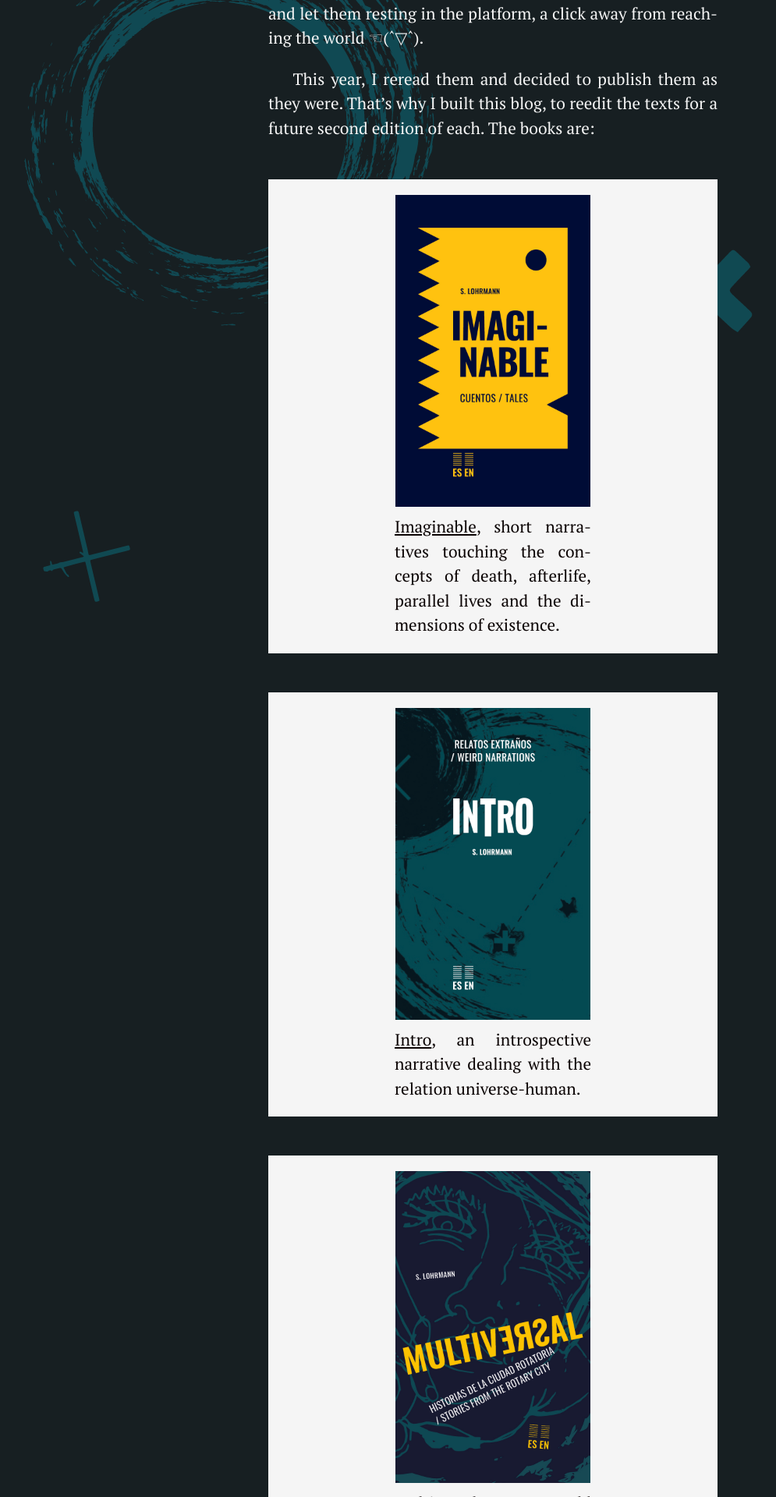
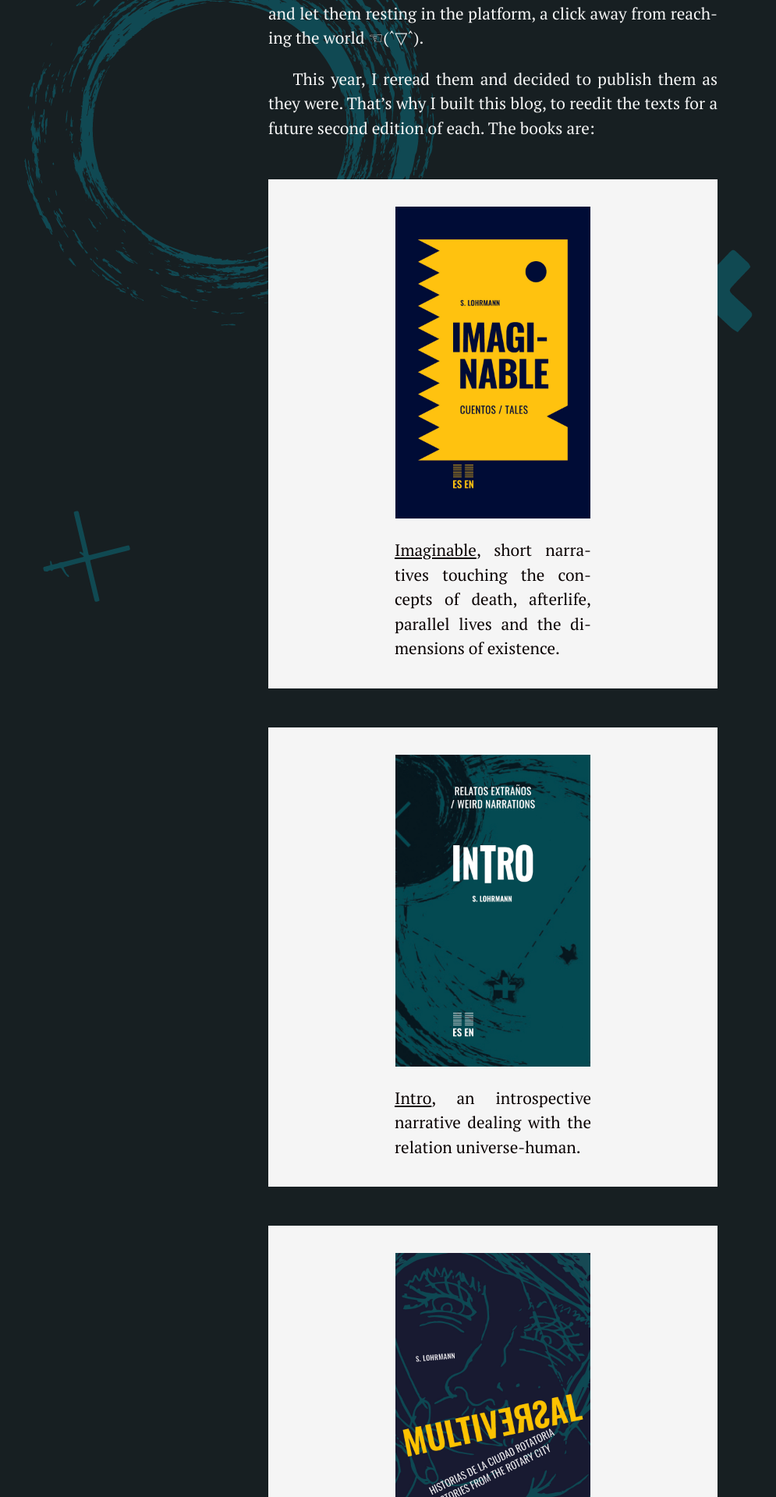
Before and after one commit to silvialohrmann/editorial, a Jekyll site: the page built from about.md, in a window 1280 px wide. Shown: the part 1490-3410 px from the top of the page at 78% size, without its empty margins (8-1003 px from the left). Built offline with Jekyll 4.4.1, drawn with Linux system fonts in a browser that asks for light colours.

Commit message:
Update about.md

```diff
--- a/about.md
+++ b/about.md
@@ -20,16 +20,16 @@
 This year, I reread them and decided to publish them as they were. That's why I built this blog, to reedit the texts for a future second edition of each. The books are:
 <div style="margin:auto;">
  <div style="margin:50px auto; padding:10px; background: whitesmoke;" id="imaginable">
-<img style="margin:10px auto;" src="/assets/images/Imaginable%20-%20cover.jpg" alt="Imaginable" width="250">
-<p style="max-width:12em; color:#0b0404; margin:0 auto 10px;"><a style="color:#0b0404;" href="https://editorial.silvialohrmann.com/categories/#Imaginable">Imaginable</a>, short narratives touching the concepts of death, afterlife, parallel lives and the dimensions of existence.</p>
+<img style="margin:25px auto;" src="/assets/images/Imaginable%20-%20cover.jpg" alt="Imaginable" width="250">
+<p style="max-width:12em; color:#0b0404; margin:0 auto 25px;"><a style="color:#0b0404;" href="https://editorial.silvialohrmann.com/categories/#Imaginable">Imaginable</a>, short narratives touching the concepts of death, afterlife, parallel lives and the dimensions of existence.</p>
  </div>
  <div style="margin:50px auto; padding:10px; background: whitesmoke;" id="intro">
-<img style="margin:10px auto;" src="/assets/images/Intro%20-%20cover.jpg" alt="Intro" width="250">
-<p style="max-width:12em; color:#0b0404; margin:0 auto 10px;"><a style="color:#0b0404;" href="https://editorial.silvialohrmann.com/categories/#Intro">Intro</a>, an introspective narrative dealing with the relation universe-human.</p>
+<img style="margin:25px auto;" src="/assets/images/Intro%20-%20cover.jpg" alt="Intro" width="250">
+<p style="max-width:12em; color:#0b0404; margin:0 auto 25px;"><a style="color:#0b0404;" href="https://editorial.silvialohrmann.com/categories/#Intro">Intro</a>, an introspective narrative dealing with the relation universe-human.</p>
  </div>
  <div style="margin:50px auto; padding:10px; background: whitesmoke;" id="multiversal">
-<img style="margin:10px auto;" src="/assets/images/Multiversal%20-%20cover.jpg" alt="Multiversal" width="250">
-<p style="max-width:12em; color:#0b0404; margin:0 auto 10px;"><a style="color:#0b0404;" href="https://editorial.silvialohrmann.com/categories/#Multiversal">Multiversal</a>, a story told from the viewpoint of a fifteen-year-old girl who lives with her mother and friends in a strange city that cyclically suffers a total reconfiguration.</p>
+<img style="margin:25px auto;" src="/assets/images/Multiversal%20-%20cover.jpg" alt="Multiversal" width="250">
+<p style="max-width:12em; color:#0b0404; margin:0 auto 25px;"><a style="color:#0b0404;" href="https://editorial.silvialohrmann.com/categories/#Multiversal">Multiversal</a>, a story told from the viewpoint of a fifteen-year-old girl who lives with her mother and friends in a strange city that cyclically suffers a total reconfiguration.</p>
  </div>
  </div>
  <p>In this blog, you'll also find a number of <a style="color:whitesmoke;" href="https://editorial.silvialohrmann.com/categories/#Microstories">microstories</a> I wrote between the years 2011 and 2016.</p>
```
